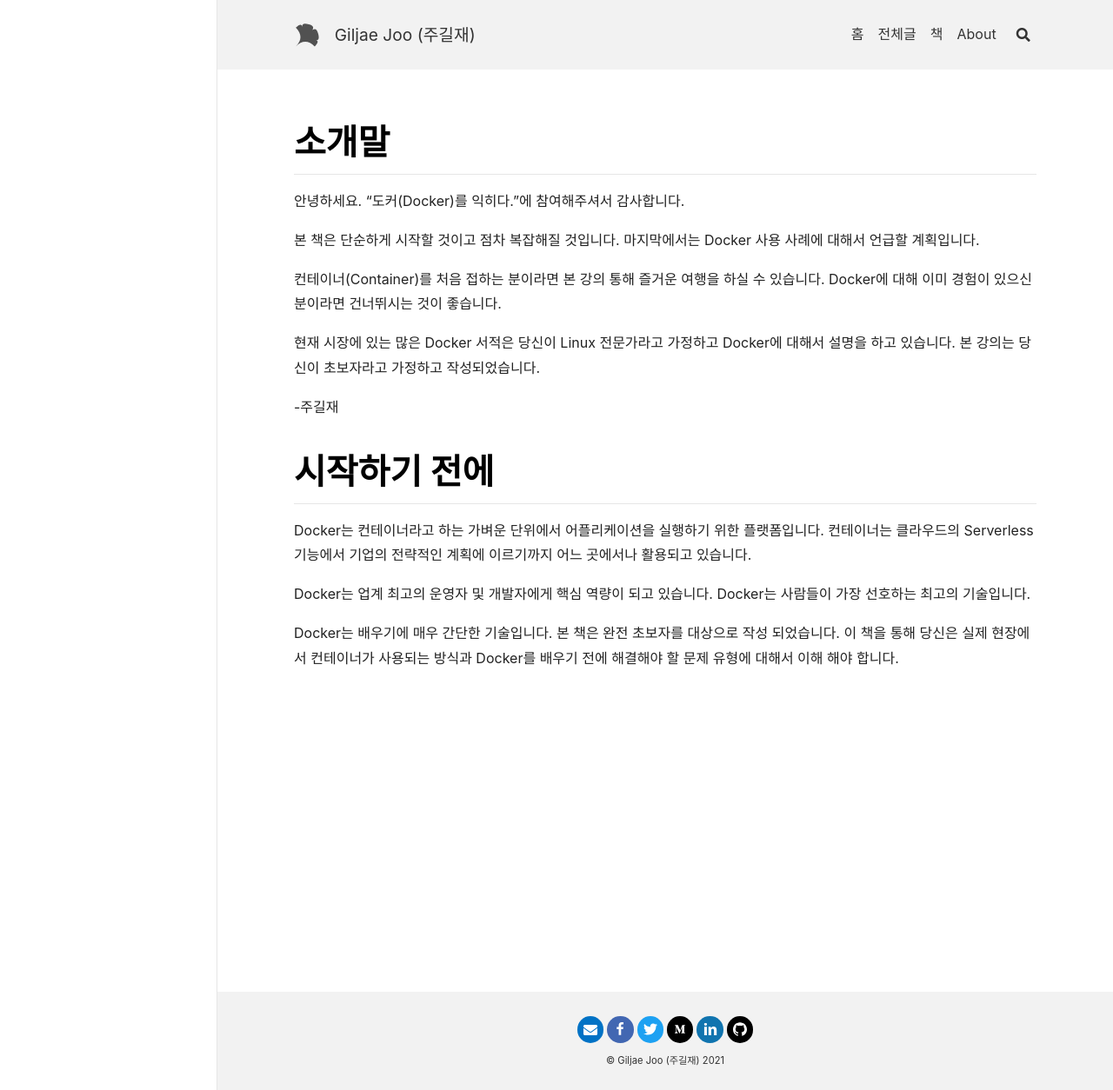
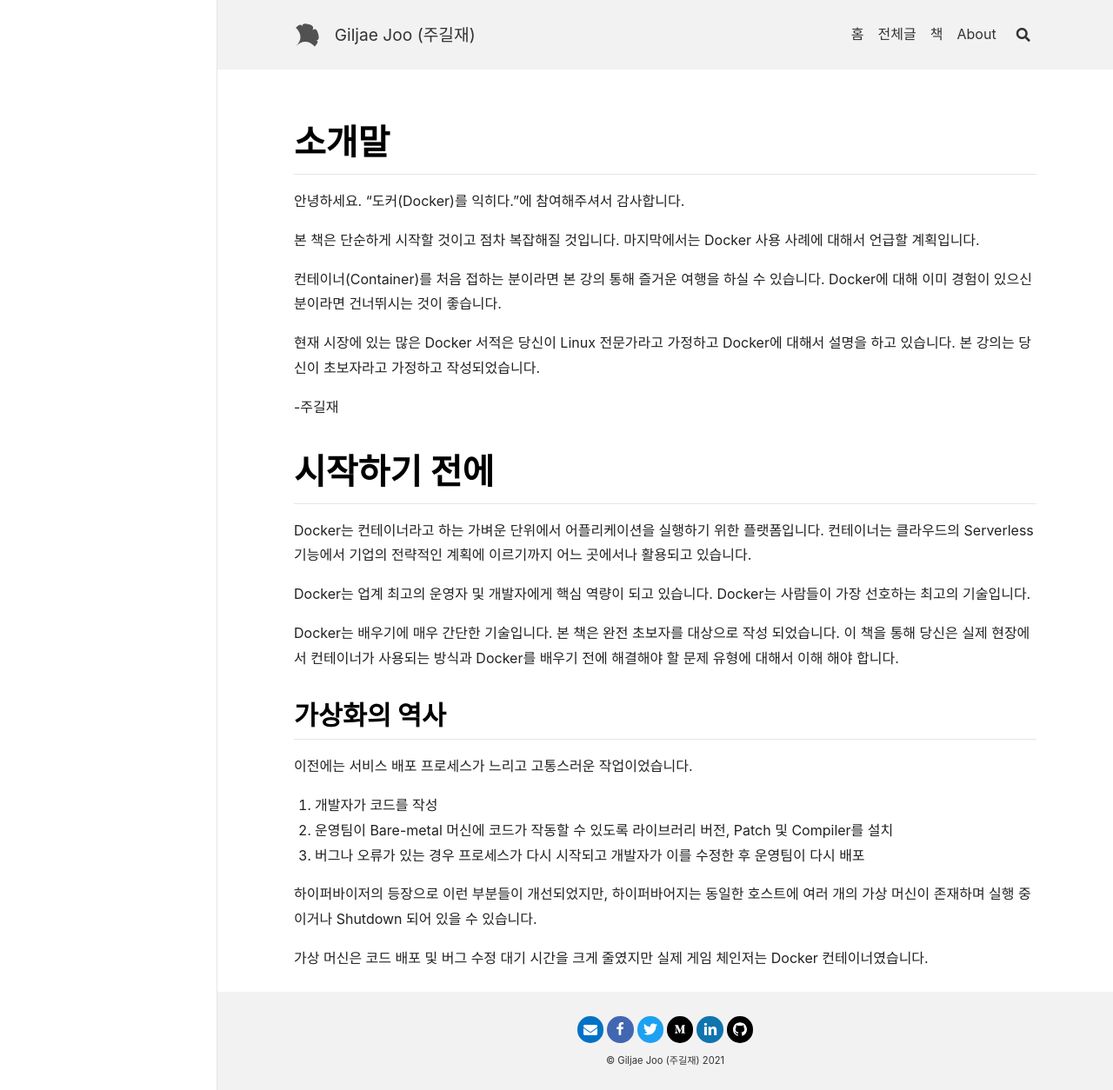
Before and after one commit to giljae/giljae.github.io, a Jekyll site: the page built from books/도커(Docker)를 익히다.md, in a window 1280 px wide. Shown: the whole page at 87% size. Built offline with Jekyll 4.4.1, drawn with Linux system fonts in a browser that asks for light colours; nearby versions of some CDN libraries; comment, search, counter and statistics services are not loaded.

Commit message:
Update 도커(Docker)를 익히다.md

```diff
--- a/books/도커(Docker)를 익히다.md
+++ b/books/도커(Docker)를 익히다.md
@@ -22,3 +22,14 @@
 Docker는 업계 최고의 운영자 및 개발자에게 핵심 역량이 되고 있습니다. Docker는 사람들이 가장 선호하는 최고의 기술입니다.
 
 Docker는 배우기에 매우 간단한 기술입니다. 본 책은 완전 초보자를 대상으로 작성 되었습니다. 이 책을 통해 당신은 실제 현장에서 컨테이너가 사용되는 방식과 Docker를 배우기 전에 해결해야 할 문제 유형에 대해서 이해 해야 합니다.
+
+## 가상화의 역사
+이전에는 서비스 배포 프로세스가 느리고 고통스러운 작업이었습니다.
+
+1. 개발자가 코드를 작성
+2. 운영팀이 Bare-metal 머신에 코드가 작동할 수 있도록 라이브러리 버전, Patch 및 Compiler를 설치
+3. 버그나 오류가 있는 경우 프로세스가 다시 시작되고 개발자가 이를 수정한 후 운영팀이 다시 배포
+
+하이퍼바이저의 등장으로 이런 부분들이 개선되었지만, 하이퍼바어지는 동일한 호스트에 여러 개의 가상 머신이 존재하며 실행 중이거나 Shutdown 되어 있을 수 있습니다.
+
+가상 머신은 코드 배포 및 버그 수정 대기 시간을 크게 줄였지만 실제 게임 체인저는 Docker 컨테이너였습니다.
```
